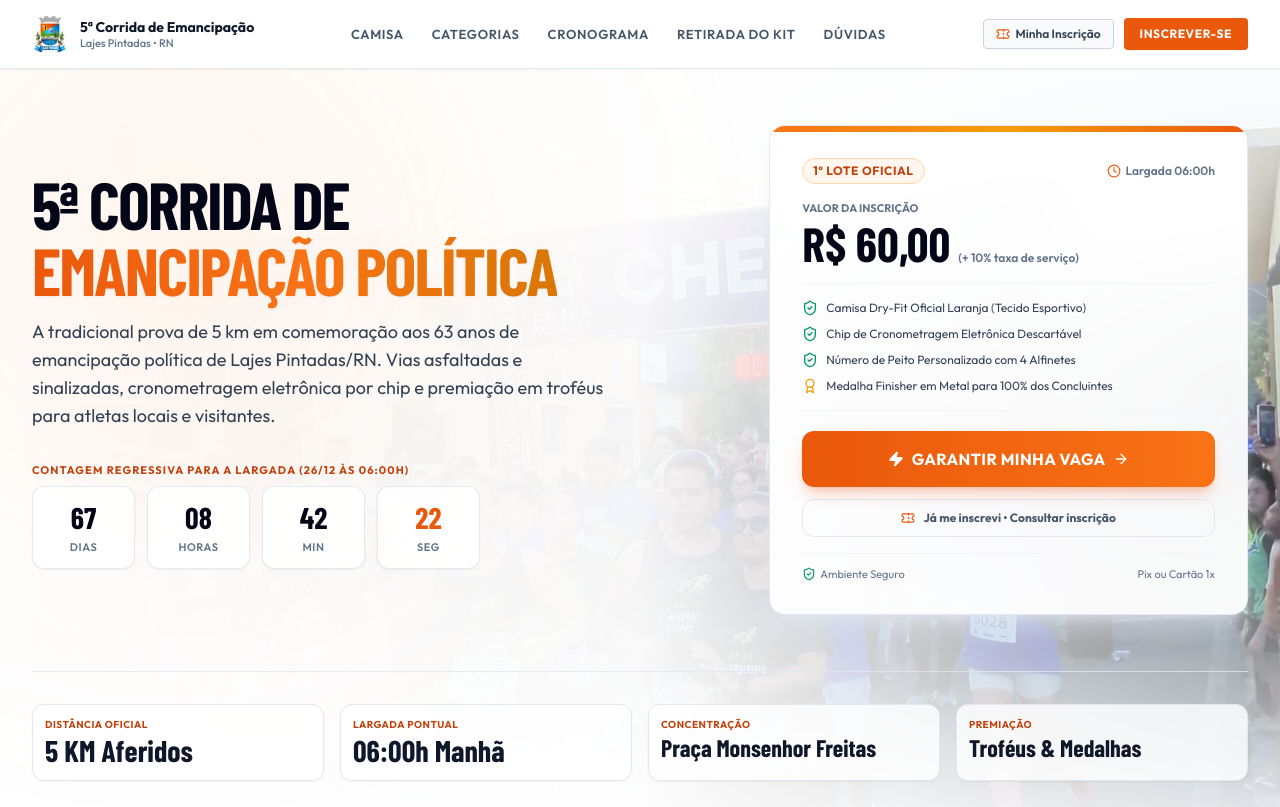
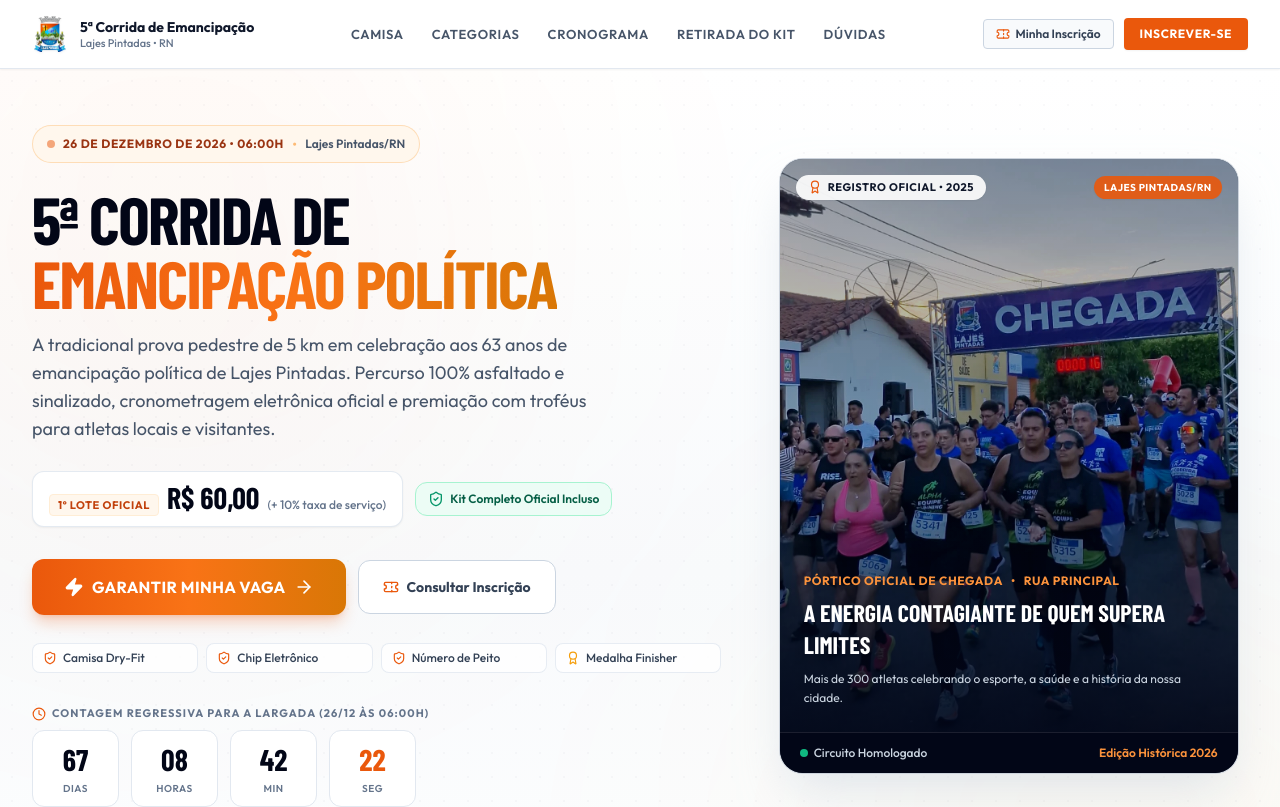
Before and after one commit to adrianolprn03-dot/corrida-lajes-pintadas, a React (Vite) app: page / in a window 1280 px wide. Shown: the top 807 px of the page. Built offline with nearby package versions, Linux system fonts and the light colour scheme; no server answers; a web font is replaced by a local one.

Commit message:
feat: novo layout esportivo oficial claro com foto real em destaque e fluxo de inscricao integrado

```diff
--- a/src/components/Hero.tsx
+++ b/src/components/Hero.tsx
@@ -50,82 +50,165 @@ export const Hero: React.FC<HeroProps> = ({
   }, []);
 
   return (
-    <section className="relative overflow-hidden border-b border-slate-200 text-slate-900 bg-white pt-8 pb-14 sm:pt-12 sm:pb-20 lg:pt-14 lg:pb-24">
-      {/* BACKGROUND IMAGE: FOTO AUTÊNTICA DA CORRIDA 2025 COM DEGRADÊ SUAVE PARA BRANCO */}
-      <div className="absolute inset-0 z-0 overflow-hidden pointer-events-none">
-        <img
-          src="/assets/corrida_2025.webp"
-          alt="Largada e Chegada da Corrida de Emancipação de Lajes Pintadas"
-          className="w-full h-full object-cover object-[center_34%] filter brightness-[1.02] contrast-[1.04]"
-          loading="eager"
-          decoding="async"
+    <section className="relative overflow-hidden border-b border-slate-200 text-slate-900 bg-gradient-to-b from-white via-slate-50/50 to-white pt-8 pb-14 sm:pt-12 sm:pb-18 lg:pt-14 lg:pb-20">
+
+      {/* ATMOSPHERIC BACKGROUND: Degradê suave com iluminação esportiva e textura sutil */}
+      <div className="absolute inset-0 z-0 pointer-events-none overflow-hidden">
+        {/* Soft Ambient Glows */}
+        <div className="absolute -top-32 -left-32 w-[600px] h-[600px] bg-orange-500/5 rounded-full blur-[140px]" />
+        <div className="absolute top-1/2 -right-32 w-[600px] h-[600px] bg-amber-500/5 rounded-full blur-[140px]" />
+        {/* Subtle grid pattern for technical athletic feel */}
+        <div
+          className="absolute inset-0 opacity-[0.025]"
+          style={{
+            backgroundImage: `radial-gradient(#0f172a 1px, transparent 1px)`,
+            backgroundSize: '24px 24px'
+          }}
         />
-        {/* Layer 1: Degradê suave horizontal - Branco no lado esquerdo para leitura perfeita, revelando os corredores e pórtico à direita */}
-        <div className="absolute inset-0 bg-gradient-to-r from-white via-white/95 30% via-white/70 65% to-white/30 lg:to-white/15" />
-
-        {/* Layer 2: Degradê vertical - Proteção do topo e fusão suave com o rodapé da primeira dobra */}
-        <div className="absolute inset-0 bg-gradient-to-b from-white/90 via-transparent 25% via-transparent 75% to-white" />
-
-        {/* Layer 3: Brilho esportivo quente sutil */}
-        <div className="absolute -top-24 -left-24 w-[550px] h-[550px] bg-orange-400/10 rounded-full blur-[140px]" />
       </div>
 
-      {/* CONTENT LAYER */}
+      {/* MAIN CONTAINER */}
       <div className="relative z-10 w-full max-w-[1280px] mx-auto px-4 sm:px-6 lg:px-8">
-        <div className="grid grid-cols-1 lg:grid-cols-12 gap-10 lg:gap-12 items-center">
 
-          {/* Left Column (7 cols): Main Typography & Event Information */}
+        {/* TOP ROW: Two-column hero layout */}
+        <div className="grid grid-cols-1 lg:grid-cols-12 gap-8 lg:gap-12 items-center">
+
+          {/* LEFT COLUMN (7 cols): Main Typography, Pricing, CTAs & Countdown */}
           <div className="lg:col-span-7 space-y-6">
+
+            {/* Event Tagline & Official Date Badge */}
+            <div className="inline-flex flex-wrap items-center gap-2 px-3.5 py-1.5 rounded-full bg-orange-50 border border-orange-200/80 shadow-xs">
+              <span className="flex h-2 w-2 rounded-full bg-orange-600 animate-pulse" />
+              <span className="font-sans text-xs font-bold uppercase tracking-wider text-orange-800">
+                26 de Dezembro de 2026 • 06:00h
+              </span>
+              <span className="text-orange-300">•</span>
+              <span className="font-sans text-xs font-semibold text-slate-600">
+                Lajes Pintadas/RN
+              </span>
+            </div>
 
             {/* Monumental Headline */}
             <div>
-              <h1 className="font-condensed font-extrabold text-[clamp(2.5rem,5.2vw,5.2rem)] uppercase tracking-tight leading-[0.98] text-slate-950">
+              <h1 className="font-condensed font-extrabold text-[clamp(2.6rem,5.2vw,5.2rem)] uppercase tracking-tight leading-[0.96] text-slate-950">
                 5ª CORRIDA DE<br />
-                <span className="text-transparent bg-clip-text bg-gradient-to-r from-orange-600 via-orange-500 to-amber-600 drop-shadow-sm">
+                <span className="text-transparent bg-clip-text bg-gradient-to-r from-orange-600 via-orange-500 to-amber-600 drop-shadow-xs">
                   EMANCIPAÇÃO POLÍTICA
                 </span>
               </h1>
 
-              <p className="mt-4 font-sans text-base sm:text-lg text-slate-700 max-w-xl leading-relaxed">
-                A tradicional prova de 5 km em comemoração aos 63 anos de emancipação política de Lajes Pintadas/RN. Vias asfaltadas e sinalizadas, cronometragem eletrônica por chip e premiação em troféus para atletas locais e visitantes.
+              <p className="mt-4 font-sans text-base sm:text-lg text-slate-600 max-w-xl leading-relaxed">
+                A tradicional prova pedestre de 5 km em celebração aos 63 anos de emancipação política de Lajes Pintadas. Percurso 100% asfaltado e sinalizado, cronometragem eletrônica oficial e premiação com troféus para atletas locais e visitantes.
               </p>
+            </div>
+
+            {/* Pricing & Batch Pill */}
+            <div className="flex flex-wrap items-center gap-3 pt-1">
+              <div className="flex items-baseline gap-2 bg-white px-4 py-2.5 rounded-xl border border-slate-200/90 shadow-sm">
+                <span className="font-sans text-[11px] font-bold text-orange-700 uppercase tracking-wider bg-orange-50 px-2 py-0.5 rounded border border-orange-100">
+                  1º Lote Oficial
+                </span>
+                <span className="font-condensed font-extrabold text-3xl text-slate-950 leading-none">
+                  {formattedBasePrice}
+                </span>
+                <span className="font-sans text-xs text-slate-500 font-medium">
+                  (+ 10% taxa de serviço)
+                </span>
+              </div>
+
+              <div className="flex items-center gap-1.5 text-xs font-semibold text-emerald-800 bg-emerald-50/90 px-3 py-2 rounded-xl border border-emerald-200">
+                <ShieldCheck className="w-4 h-4 text-emerald-600 shrink-0" />
+                <span>Kit Completo Oficial Incluso</span>
+              </div>
+            </div>
+
+            {/* Action CTA Buttons */}
+            <div className="flex flex-col sm:flex-row items-stretch sm:items-center gap-3 pt-2">
+              {settings.status === 'OPEN' ? (
+                <button
+                  type="button"
+                  onClick={onOpenRegister}
+                  className="px-8 py-4 font-sans font-bold text-base text-white bg-gradient-to-r from-orange-600 via-orange-500 to-amber-600 hover:from-orange-500 hover:to-orange-600 rounded-xl transition transform hover:-translate-y-0.5 active:translate-y-0 flex items-center justify-center gap-2 uppercase tracking-wide shadow-lg shadow-orange-600/25 cursor-pointer"
+                >
+                  <Zap className="w-5 h-5 fill-current" />
+                  <span>Garantir Minha Vaga</span>
+                  <ArrowRight className="w-5 h-5" />
+                </button>
+              ) : (
+                <button
+                  disabled
+                  className="px-8 py-4 font-sans font-bold text-base text-slate-400 bg-slate-100 rounded-xl cursor-not-allowed flex items-center justify-center gap-2 uppercase"
+                >
+                  <span>Inscrições em Breve</span>
+                </button>
+              )}
+
+              <button
+                type="button"
+                onClick={onOpenLookup}
+                className="px-6 py-4 font-sans font-bold text-sm text-slate-700 hover:text-slate-950 bg-white hover:bg-slate-50 border border-slate-300 rounded-xl transition shadow-xs flex items-center justify-center gap-2 cursor-pointer"
+              >
+                <Ticket className="w-4 h-4 text-orange-600" />
+                <span>Consultar Inscrição</span>
+              </button>
+            </div>
+
+            {/* Kit Items Quick Pills */}
+            <div className="grid grid-cols-2 sm:grid-cols-4 gap-2 pt-1 text-xs font-medium text-slate-700">
+              <div className="flex items-center gap-1.5 bg-white/80 backdrop-blur-xs px-2.5 py-1.5 rounded-lg border border-slate-200/80 shadow-2xs">
+                <ShieldCheck className="w-3.5 h-3.5 text-orange-600 shrink-0" />
+                <span>Camisa Dry-Fit</span>
+              </div>
+              <div className="flex items-center gap-1.5 bg-white/80 backdrop-blur-xs px-2.5 py-1.5 rounded-lg border border-slate-200/80 shadow-2xs">
+                <ShieldCheck className="w-3.5 h-3.5 text-orange-600 shrink-0" />
+                <span>Chip Eletrônico</span>
+              </div>
+              <div className="flex items-center gap-1.5 bg-white/80 backdrop-blur-xs px-2.5 py-1.5 rounded-lg border border-slate-200/80 shadow-2xs">
+                <ShieldCheck className="w-3.5 h-3.5 text-orange-600 shrink-0" />
+                <span>Número de Peito</span>
+              </div>
+              <div className="flex items-center gap-1.5 bg-white/80 backdrop-blur-xs px-2.5 py-1.5 rounded-lg border border-slate-200/80 shadow-2xs">
+                <Award className="w-3.5 h-3.5 text-amber-500 shrink-0" />
+                <span>Medalha Finisher</span>
+              </div>
             </div>
 
             {/* Live Countdown Clock */}
             <div className="pt-2">
-              <span className="font-sans text-[11px] font-bold uppercase tracking-widest text-orange-700 block mb-2">
-                Contagem Regressiva para a Largada (26/12 às 06:00h)
+              <span className="font-sans text-[11px] font-bold uppercase tracking-widest text-slate-500 block mb-2 flex items-center gap-1.5">
+                <Clock className="w-3.5 h-3.5 text-orange-600" />
+                <span>Contagem Regressiva para a Largada (26/12 às 06:00h)</span>
               </span>
-              <div className="grid grid-cols-4 gap-2 sm:gap-3 max-w-md">
-                <div className="p-3 bg-white/90 backdrop-blur-md border border-slate-200/90 shadow-sm rounded-xl text-center">
+              <div className="grid grid-cols-4 gap-2 sm:gap-3 max-w-sm">
+                <div className="p-2.5 bg-white border border-slate-200 rounded-xl text-center shadow-xs">
                   <span className="font-condensed font-extrabold text-2xl sm:text-3xl text-slate-950 block leading-none">
                     {timeLeft.days}
                   </span>
-                  <span className="font-sans text-[10px] sm:text-[11px] uppercase tracking-wider text-slate-500 mt-1 block font-semibold">
+                  <span className="font-sans text-[10px] uppercase tracking-wider text-slate-500 mt-1 block font-semibold">
                     Dias
                   </span>
                 </div>
-                <div className="p-3 bg-white/90 backdrop-blur-md border border-slate-200/90 shadow-sm rounded-xl text-center">
+                <div className="p-2.5 bg-white border border-slate-200 rounded-xl text-center shadow-xs">
                   <span className="font-condensed font-extrabold text-2xl sm:text-3xl text-slate-950 block leading-none">
                     {String(timeLeft.hours).padStart(2, '0')}
                   </span>
-                  <span className="font-sans text-[10px] sm:text-[11px] uppercase tracking-wider text-slate-500 mt-1 block font-semibold">
+                  <span className="font-sans text-[10px] uppercase tracking-wider text-slate-500 mt-1 block font-semibold">
                     Horas
                   </span>
                 </div>
-                <div className="p-3 bg-white/90 backdrop-blur-md border border-slate-200/90 shadow-sm rounded-xl text-center">
+                <div className="p-2.5 bg-white border border-slate-200 rounded-xl text-center shadow-xs">
                   <span className="font-condensed font-extrabold text-2xl sm:text-3xl text-slate-950 block leading-none">
                     {String(timeLeft.minutes).padStart(2, '0')}
                   </span>
-                  <span className="font-sans text-[10px] sm:text-[11px] uppercase tracking-wider text-slate-500 mt-1 block font-semibold">
+                  <span className="font-sans text-[10px] uppercase tracking-wider text-slate-500 mt-1 block font-semibold">
                     Min
                   </span>
                 </div>
-                <div className="p-3 bg-white/90 backdrop-blur-md border border-slate-200/90 shadow-sm rounded-xl text-center">
+                <div className="p-2.5 bg-white border border-slate-200 rounded-xl text-center shadow-xs">
                   <span className="font-condensed font-extrabold text-2xl sm:text-3xl text-orange-600 block leading-none">
                     {String(timeLeft.seconds).padStart(2, '0')}
                   </span>
-                  <span className="font-sans text-[10px] sm:text-[11px] uppercase tracking-wider text-slate-500 mt-1 block font-semibold">
+                  <span className="font-sans text-[10px] uppercase tracking-wider text-slate-500 mt-1 block font-semibold">
                     Seg
                   </span>
                 </div>
@@ -134,135 +217,113 @@ export const Hero: React.FC<HeroProps> = ({
 
           </div>
 
-          {/* Right Column (5 cols): Fast Registration Checkout Card */}
-          <div className="lg:col-span-5">
-            <div className="p-6 sm:p-8 bg-white/95 backdrop-blur-xl border border-slate-200/90 rounded-2xl shadow-xl shadow-slate-200/60 relative overflow-hidden">
-              {/* Top Accent Orange Border */}
-              <div className="absolute top-0 left-0 right-0 h-1.5 bg-gradient-to-r from-orange-500 via-amber-500 to-orange-600" />
+          {/* RIGHT COLUMN (5 cols): Destaque Fotográfico Oficial da Prova */}
+          <div className="lg:col-span-5 flex justify-center">
+            <div className="relative w-full max-w-[460px] rounded-3xl overflow-hidden border border-slate-200/90 shadow-2xl shadow-slate-300/60 bg-slate-900 group">
 
-              <div className="flex items-center justify-between mb-4">
-                <span className="font-sans text-xs font-bold uppercase tracking-wider text-orange-700 bg-orange-50 px-2.5 py-1 rounded-full border border-orange-200">
-                  1º Lote Oficial
+              {/* Foto Real da Corrida em Alta Definição */}
+              <div className="relative aspect-[4/5] sm:aspect-[4/5] w-full overflow-hidden">
+                <img
+                  src="/assets/corrida_2025.webp"
+                  alt="Atletas na linha de chegada da Corrida de Emancipação de Lajes Pintadas"
+                  className="w-full h-full object-cover object-[center_28%] filter contrast-[1.05] brightness-[1.02] transform group-hover:scale-105 transition duration-700 ease-out"
+                  loading="eager"
+                  decoding="async"
+                />
+
+                {/* Suave degradê fotográfico interno para valorizar o pórtico e os corredores */}
+                <div className="absolute inset-0 bg-gradient-to-t from-slate-950/90 via-slate-950/20 to-slate-950/40" />
+
+                {/* Badge Superior: Foto Oficial da Prova */}
+                <div className="absolute top-4 left-4 right-4 flex items-center justify-between pointer-events-none">
+                  <span className="inline-flex items-center gap-1.5 px-3 py-1 rounded-full bg-white/90 backdrop-blur-md text-slate-900 text-[11px] font-bold uppercase tracking-wider shadow-sm">
+                    <Award className="w-3.5 h-3.5 text-orange-600" />
+                    <span>Registro Oficial • 2025</span>
+                  </span>
+                  <span className="px-2.5 py-1 rounded-full bg-orange-600/90 backdrop-blur-md text-white text-[10px] font-bold uppercase tracking-wider shadow-sm">
+                    Lajes Pintadas/RN
+                  </span>
+                </div>
+
+                {/* Legenda Esportiva Inferior */}
+                <div className="absolute bottom-0 left-0 right-0 p-5 sm:p-6 text-white space-y-2 pointer-events-none">
+                  <div className="flex items-center gap-2 text-xs font-bold text-orange-400 uppercase tracking-wider">
+                    <span>Pórtico Oficial de Chegada</span>
+                    <span>•</span>
+                    <span>Rua Principal</span>
+                  </div>
+                  <p className="font-condensed font-extrabold text-xl sm:text-2xl uppercase leading-tight text-white drop-shadow-sm">
+                    A energia contagiante de quem supera limites
+                  </p>
+                  <p className="font-sans text-xs text-slate-300 leading-relaxed">
+                    Mais de 300 atletas celebrando o esporte, a saúde e a história da nossa cidade.
+                  </p>
+                </div>
+              </div>
+
+              {/* Barra de Status na base do card fotográfico */}
+              <div className="bg-slate-950 px-5 py-3 border-t border-white/10 flex items-center justify-between text-xs text-slate-400">
+                <span className="flex items-center gap-1.5">
+                  <span className="w-2 h-2 rounded-full bg-emerald-500" />
+                  <span className="font-medium text-slate-300">Circuito Homologado</span>
                 </span>
-                <span className="font-sans text-xs text-slate-500 flex items-center gap-1 font-semibold">
-                  <Clock className="w-3.5 h-3.5 text-orange-600" />
-                  <span>Largada 06:00h</span>
+                <span className="font-semibold text-orange-400">
+                  Edição Histórica 2026
                 </span>
               </div>
 
-              {/* Price */}
-              <div className="mb-4">
-                <span className="font-sans text-[11px] text-slate-500 uppercase font-bold block">
-                  Valor da Inscrição
-                </span>
-                <div className="flex items-baseline gap-2 mt-0.5">
-                  <span className="font-condensed font-extrabold text-4xl sm:text-5xl text-slate-950 leading-none">
-                    {formattedBasePrice}
-                  </span>
-                  <span className="font-sans text-xs text-slate-500 font-semibold">
-                    (+ 10% taxa de serviço)
-                  </span>
-                </div>
-              </div>
-
-              {/* Kit Details */}
-              <div className="space-y-2.5 py-4 border-y border-slate-100 text-xs font-sans text-slate-700">
-                <div className="flex items-center gap-2">
-                  <ShieldCheck className="w-4 h-4 text-emerald-600 shrink-0" />
-                  <span>Camisa Dry-Fit Oficial Laranja (Tecido Esportivo)</span>
-                </div>
-                <div className="flex items-center gap-2">
-                  <ShieldCheck className="w-4 h-4 text-emerald-600 shrink-0" />
-                  <span>Chip de Cronometragem Eletrônica Descartável</span>
-                </div>
-                <div className="flex items-center gap-2">
-                  <ShieldCheck className="w-4 h-4 text-emerald-600 shrink-0" />
-                  <span>Número de Peito Personalizado com 4 Alfinetes</span>
-                </div>
-                <div className="flex items-center gap-2">
-                  <Award className="w-4 h-4 text-amber-500 shrink-0" />
-                  <span>Medalha Finisher em Metal para 100% dos Concluintes</span>
-                </div>
-              </div>
-
-              {/* Buttons */}
-              <div className="pt-5 space-y-3">
-                {settings.status === 'OPEN' ? (
-                  <button
-                    type="button"
-                    onClick={onOpenRegister}
-                    className="w-full py-4 px-6 font-sans font-bold text-sm sm:text-base text-white bg-gradient-to-r from-orange-600 to-orange-500 hover:from-orange-500 hover:to-orange-600 rounded-xl transition transform hover:-translate-y-0.5 active:translate-y-0 flex items-center justify-center gap-2 uppercase tracking-wide shadow-lg shadow-orange-600/25"
-                  >
-                    <Zap className="w-4 h-4 fill-current" />
-                    <span>Garantir Minha Vaga</span>
-                    <ArrowRight className="w-4 h-4" />
-                  </button>
-                ) : (
-                  <button
-                    disabled
-                    className="w-full py-4 px-6 font-sans font-bold text-sm text-slate-400 bg-slate-100 rounded-xl cursor-not-allowed flex items-center justify-center gap-2 uppercase"
-                  >
-                    <span>Inscrições em Breve</span>
-                  </button>
-                )}
-
-                <button
-                  type="button"
-                  onClick={onOpenLookup}
-                  className="w-full py-2.5 px-4 font-sans font-bold text-xs text-slate-600 hover:text-slate-900 hover:bg-slate-50 border border-slate-200 rounded-xl transition flex items-center justify-center gap-2"
-                >
-                  <Ticket className="w-3.5 h-3.5 text-orange-600" />
-                  <span>Já me inscrevi • Consultar inscrição</span>
-                </button>
-              </div>
-
-              <div className="mt-4 pt-3 border-t border-slate-100 flex items-center justify-between text-[11px] font-sans text-slate-500">
-                <span className="flex items-center gap-1">
-                  <ShieldCheck className="w-3.5 h-3.5 text-emerald-600" />
-                  <span>Ambiente Seguro</span>
-                </span>
-                <span>Pix ou Cartão 1x</span>
-              </div>
             </div>
           </div>
 
         </div>
 
         {/* BOTTOM TELEMETRY HIGHLIGHTS BAR */}
-        <div className="mt-14 pt-8 border-t border-slate-200/80 grid grid-cols-2 sm:grid-cols-4 gap-4">
-          <div className="p-3 bg-white/80 backdrop-blur-sm border border-slate-200 shadow-sm rounded-xl">
-            <span className="font-sans text-[10px] text-orange-700 uppercase font-bold tracking-wider block">
+        <div className="mt-12 pt-8 border-t border-slate-200/80 grid grid-cols-2 sm:grid-cols-4 gap-4">
+          <div className="p-4 bg-white border border-slate-200/90 shadow-sm rounded-2xl hover:border-orange-300 transition">
+            <span className="font-sans text-[11px] text-orange-700 uppercase font-bold tracking-wider block">
               Distância Oficial
             </span>
-            <span className="font-condensed font-extrabold text-2xl sm:text-3xl text-slate-900">
+            <span className="font-condensed font-extrabold text-2xl sm:text-3xl text-slate-950 block mt-0.5">
               5 KM Aferidos
+            </span>
+            <span className="font-sans text-[11px] text-slate-500 block mt-0.5">
+              Asfalto com sinalização completa
             </span>
           </div>
 
-          <div className="p-3 bg-white/80 backdrop-blur-sm border border-slate-200 shadow-sm rounded-xl">
-            <span className="font-sans text-[10px] text-orange-700 uppercase font-bold tracking-wider block">
+          <div className="p-4 bg-white border border-slate-200/90 shadow-sm rounded-2xl hover:border-orange-300 transition">
+            <span className="font-sans text-[11px] text-orange-700 uppercase font-bold tracking-wider block">
               Largada Pontual
             </span>
-            <span className="font-condensed font-extrabold text-2xl sm:text-3xl text-slate-900">
+            <span className="font-condensed font-extrabold text-2xl sm:text-3xl text-slate-950 block mt-0.5">
               06:00h Manhã
+            </span>
+            <span className="font-sans text-[11px] text-slate-500 block mt-0.5">
+              Clima fresco no amanhecer
             </span>
           </div>
 
-          <div className="p-3 bg-white/80 backdrop-blur-sm border border-slate-200 shadow-sm rounded-xl">
-            <span className="font-sans text-[10px] text-orange-700 uppercase font-bold tracking-wider block">
+          <div className="p-4 bg-white border border-slate-200/90 shadow-sm rounded-2xl hover:border-orange-300 transition">
+            <span className="font-sans text-[11px] text-orange-700 uppercase font-bold tracking-wider block">
               Concentração
             </span>
-            <span className="font-condensed font-extrabold text-xl sm:text-2xl text-slate-900 truncate block">
+            <span className="font-condensed font-extrabold text-xl sm:text-2xl text-slate-950 truncate block mt-0.5">
               Praça Monsenhor Freitas
+            </span>
+            <span className="font-sans text-[11px] text-slate-500 block mt-0.5">
+              Centro de Lajes Pintadas/RN
             </span>
           </div>
 
-          <div className="p-3 bg-white/80 backdrop-blur-sm border border-slate-200 shadow-sm rounded-xl">
-            <span className="font-sans text-[10px] text-orange-700 uppercase font-bold tracking-wider block">
-              Premiação
+          <div className="p-4 bg-white border border-slate-200/90 shadow-sm rounded-2xl hover:border-orange-300 transition">
+            <span className="font-sans text-[11px] text-orange-700 uppercase font-bold tracking-wider block">
+              Premiação Geral
             </span>
-            <span className="font-condensed font-extrabold text-xl sm:text-2xl text-slate-900">
+            <span className="font-condensed font-extrabold text-xl sm:text-2xl text-slate-950 block mt-0.5">
               Troféus & Medalhas
+            </span>
+            <span className="font-sans text-[11px] text-slate-500 block mt-0.5">
+              Finisher para 100% concluintes
             </span>
           </div>
         </div>
```
